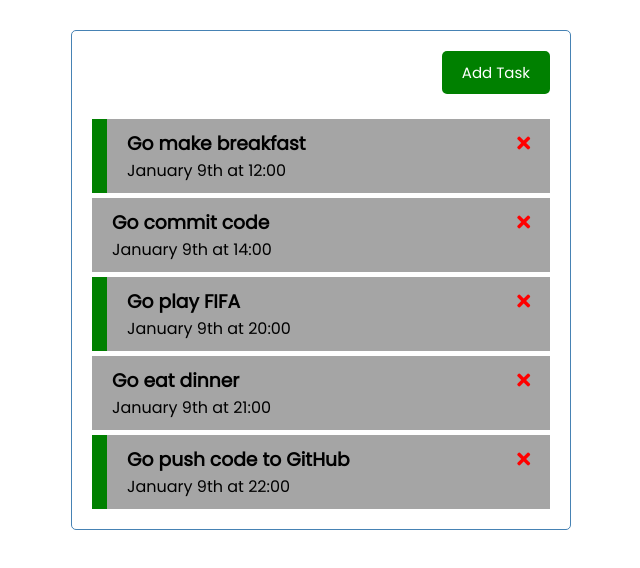
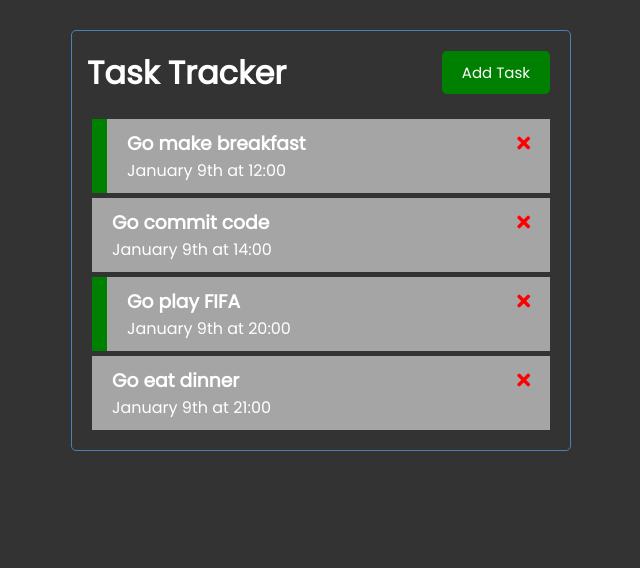
Before and after one commit to AdeDevs/To-Do-With-Vue, a Vue app: page / in a window 1280 px wide. Shown: the top 568 px of the page, without its empty margins (319-959 px from the left). Built offline with nearby package versions, Linux system fonts and the light colour scheme.

Commit message:
Update 3 files

```diff
--- a/src/App.vue
+++ b/src/App.vue
@@ -1,6 +1,10 @@
 <template>
   <div class="container">
-    <Header @toggle-add-task="toggleAddTask" title="Task Tracker" />
+    <Header
+      @toggle-add-task="toggleAddTask"
+      title="Task Tracker"
+      :showAddTask="showAddTask"
+    />
     <div v-show="showAddTask">
       <AddTask @add-task="addTask" />
     </div>
@@ -73,12 +77,6 @@
         text: "Go eat dinner",
         day: "January 9th at 21:00",
         reminder: false
-      },
-      {
-        id: 5,
-        text: "Go push code to GitHub",
-        day: "January 9th at 22:00",
-        reminder: true
       }
     ];
   }
@@ -89,6 +87,7 @@
 @import url("https://fonts.googleapis.com/css2?family=Poppins&display=swap");
 body {
   font-family: "Poppins", sans-serif;
+  background-color: #333;
 }
 
 * {
@@ -101,6 +100,7 @@
   max-width: 500px;
   margin: 30px auto;
   overflow: auto;
+  color: white;
   height: auto;
   width: 99%;
   border: 1px solid steelblue;
--- a/src/components/AddTask.vue
+++ b/src/components/AddTask.vue
@@ -1,138 +1,109 @@
 <template>
-  <div class="container">
-    <Header @toggle-add-task="toggleAddTask" title="Task Tracker" />
-    <div v-show="showAddTask">
-      <AddTask @add-task="addTask" />
+  <form @submit="onSubmit" class="add-form">
+    <div class="form-control">
+      <label>Task</label>
+      <input v-model="text" type="text" name="text" placeholder="Add Task" />
     </div>
-    <Tasks
-      @toggle-reminder="toggleReminder"
-      @delete-task="deleteTask"
-      :tasks="tasks"
-    />
-  </div>
+    <div class="form-control">
+      <label>Day & Time</label>
+      <input
+        v-model="day"
+        type="text"
+        name="day"
+        placeholder="Add Day & Time"
+      />
+    </div>
+    <div class="form-control form-control-check">
+      <label>Set Reminder</label>
+      <input v-model="reminder" type="checkbox" name="reminder" />
+    </div>
+    <input type="submit" value="Save Task" class="btn-block" />
+  </form>
 </template>
 
 <script>
-import Header from "./components/Header.vue";
-import Tasks from "./components/Tasks.vue";
-import AddTask from "./components/AddTask.vue";
-
 export default {
-  name: "App",
-  components: {
-    Header,
-    Tasks,
-    AddTask
-  },
+  name: "Task",
   data() {
     return {
-      tasks: [],
-      showAddTask: false
+      text: "",
+      day: "",
+      reminder: ""
     };
   },
   methods: {
-    toggleAddTask() {
-      this.showAddTask = !this.showAddTask;
-    },
-    addTask(task) {
-      this.tasks = [...this.tasks, task];
-    },
-    deleteTask(id) {
-      if (confirm("Are You Sure?")) {
-        this.tasks = this.tasks.filter(task => task.id !== id);
+    onSubmit(e) {
+      e.preventDefault();
+
+      if (!this.text) {
+        alert("Please Add A Task");
+        return;
       }
-    },
-    toggleReminder(id) {
-      this.tasks = this.tasks.map(task =>
-        task.id === id ? { ...task, reminder: !task.reminder } : task
-      );
+
+      const newTask = {
+        id: Math.floor(Math.random() * 100000),
+        text: this.text,
+        day: this.day,
+        reminder: this.reminder
+      };
+
+      this.$emit("add-task", newTask);
+
+      this.text = "";
+      this.day = "";
+      this.reminder = "";
     }
-  },
-  created() {
-    this.tasks = [
-      {
-        id: 1,
-        text: "Go make breakfast",
-        day: "January 9th at 12:00",
-        reminder: true
-      },
-      {
-        id: 2,
-        text: "Go commit code",
-        day: "January 9th at 14:00",
-        reminder: false
-      },
-      {
-        id: 3,
-        text: "Go play FIFA",
-        day: "January 9th at 20:00",
-        reminder: true
-      },
-      {
-        id: 4,
-        text: "Go eat dinner",
-        day: "January 9th at 21:00",
-        reminder: false
-      },
-      {
-        id: 5,
-        text: "Go push code to GitHub",
-        day: "January 9th at 22:00",
-        reminder: true
-      }
-    ];
   }
 };
 </script>
 
-<style>
-@import url("https://fonts.googleapis.com/css2?family=Poppins&display=swap");
-body {
-  font-family: "Poppins", sans-serif;
+<style scoped>
+.btn-block {
+  background-color: black;
+  width: 100%;
+  border: none;
+  color: white;
+  font-family: inherit;
+  padding: 10px 0;
+  border-radius: 5px;
+  display: block;
+  cursor: pointer;
 }
 
-* {
-  box-sizing: border-box;
-  margin: 0;
-  padding: 0;
+.add-form {
+  margin-bottom: 40px;
 }
 
-.container {
-  max-width: 500px;
-  margin: 30px auto;
-  overflow: auto;
-  height: auto;
-  width: 99%;
-  border: 1px solid steelblue;
-  padding: 15px;
-  box-sizing: border-box;
-  border-radius: 5px;
+.form-control {
+  margin: 20px 0;
 }
 
-.btn {
-  display: inline-block;
-  background: #000;
-  color: #fff;
-  border: none;
-  padding: 10px 20px;
-  margin: 5px;
-  border-radius: 5px;
-  cursor: pointer;
-  text-decoration: none;
-  font-size: 15px;
-  font-family: inherit;
+.form-control label {
+  display: block;
 }
 
-.btn:focus {
-  outline: none;
+.form-control input {
+  width: 100%;
+  border-radius: 7px;
+  height: 40px;
+  margin: 5px;
+  border: none;
+  padding: 3px 8px;
+  font-size: 17px;
 }
 
-.btn:active {
-  transform: scale(0.98);
+.form-control-check {
+  display: flex;
+  align-items: center;
+  justify-content: space-between;
 }
 
-.btn-block {
-  display: block;
-  width: 100%;
+.form-control-check label {
+  flex: 1;
+}
+
+.form-control-check input {
+  flex: 2;
+  height: 20px;
 }
 </style>
--- a/src/components/Header.vue
+++ b/src/components/Header.vue
@@ -1,10 +1,10 @@
-  <template>
+<template>
   <header>
     <h1>{{ title }}</h1>
     <Button
       @toggle-add-task="$emit('toggle-add-task')"
-      text="Add Task"
-      color="green"
+      :text="showAddTask ? 'Close' : 'Add Task'"
+      :color="showAddTask ? 'Red' : 'Green'"
     />
   </header>
 </template>
@@ -15,7 +15,8 @@
 export default {
   name: "Header",
   props: {
-    title: String
+    title: String,
+    showAddTask: Boolean
   },
   components: {
     Button
```
